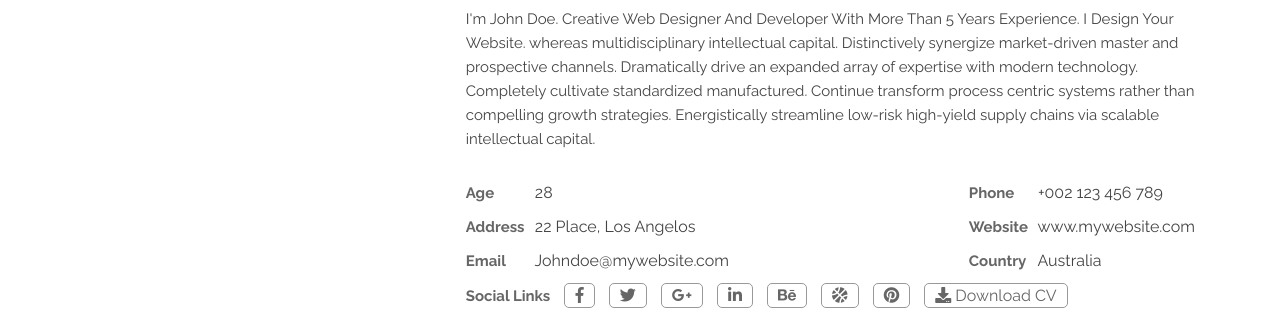
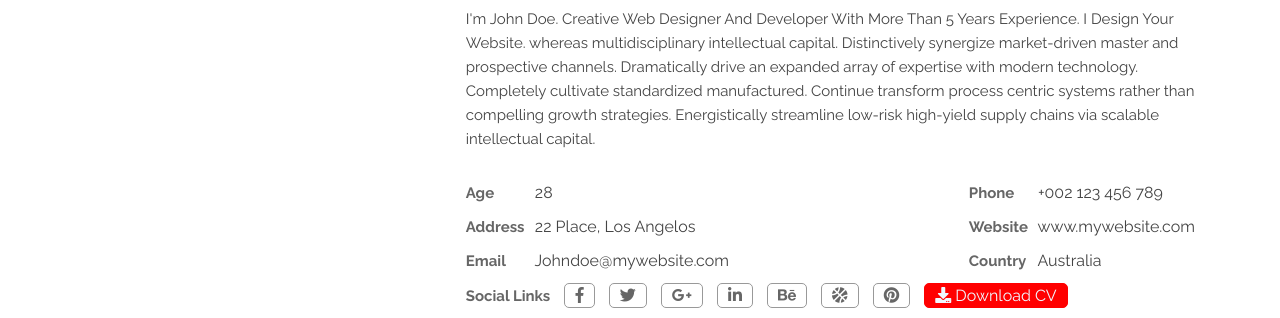
Before and after one commit to kozen0/pirana-recreation, a plain HTML site: page index.html in a window 1280 px wide. Shown: the part 979-1297 px from the top of the page. Drawn offline with Linux system fonts and the light colour scheme; a web font is replaced by a local one.

Commit message:
Add files via upload

```diff
--- a/styles.css
+++ b/styles.css
@@ -391,3 +391,14 @@ p {
     color: aliceblue;
     border-color: red;
 }
+
+.reversed a {
+    background-color: red;
+    border: 1px solid red;
+    color: aliceblue;
+}
+
+.reversed a:hover {
+    color: grey;
+    transition: all .4s ease-in-out;
+}
```
